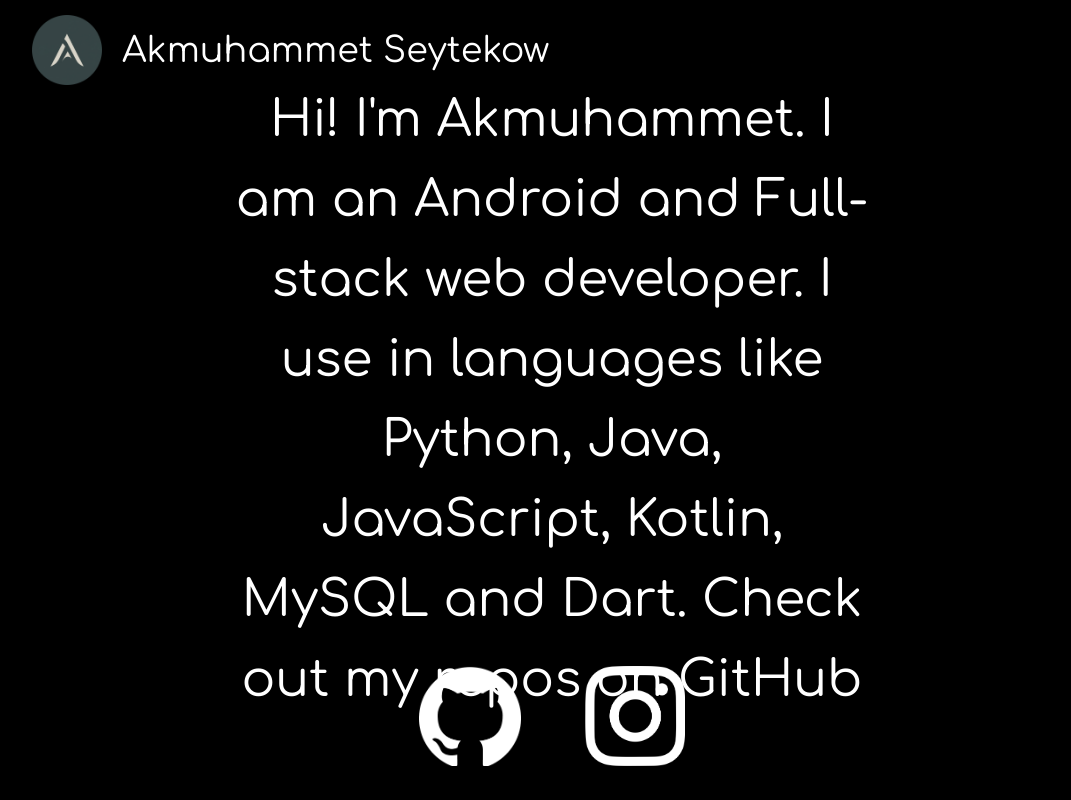
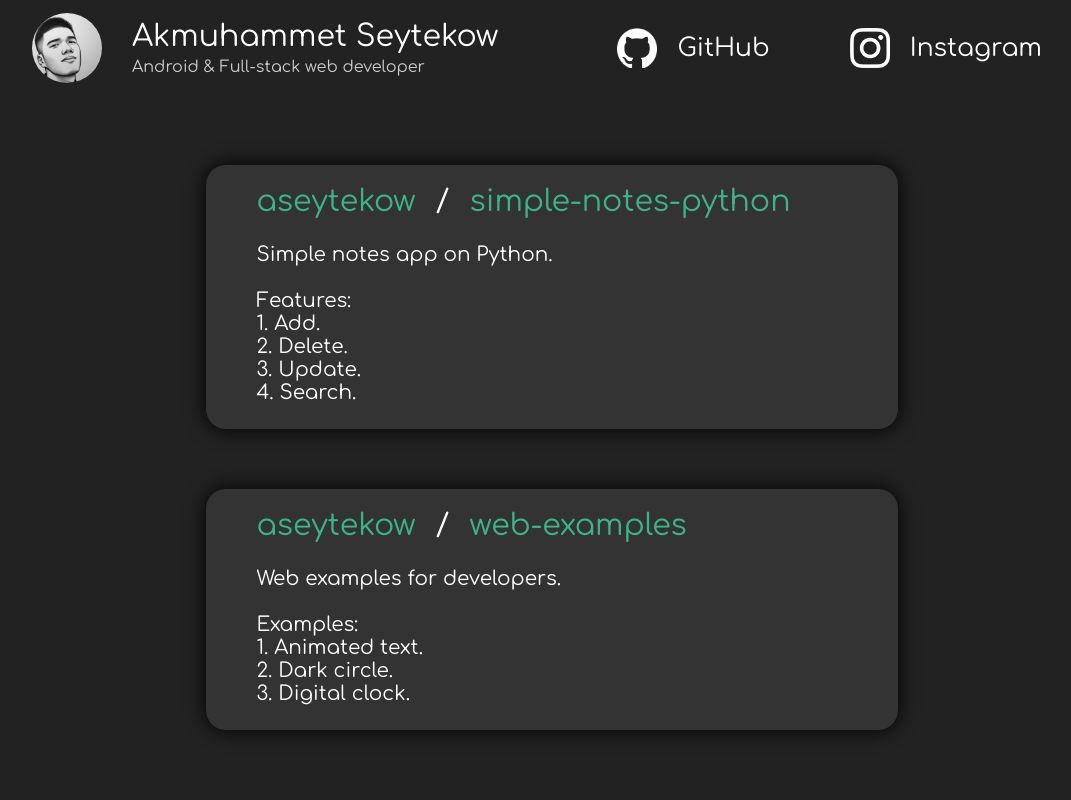
Before and after one commit to aseytekow/aseytekow.github.io, a plain HTML site: page index.html in a window 1280 px wide. Shown: the whole page, without its empty margins (88-1159 px from the left). Drawn offline with Linux system fonts and the light colour scheme.

Commit message:
Redesigned UI.

```diff
--- a/index.html
+++ b/index.html
@@ -7,17 +7,41 @@
   <body>
     <div class="main">
       <div class="toolbar">
-        <img src="./static/icon.png" alt="Icon" class="icon">
+        <div class="row">
+          <img src="./static/icon.jpg" alt="Icon" class="icon">
+          <div class="info">
             <p class="title">Akmuhammet Seytekow</p>
+            <p class="subtitle">Android & Full-stack web developer</p>
           </div>
-      <p class="text">Hi! I'm Akmuhammet. I am an Android and Full-stack web developer. I use in languages like Python, Java, JavaScript, Kotlin, MySQL and Dart. Check out my repos on GitHub</p>
-      <div class="contacts">
+        </div>
+        <div class="row">
           <a href="https://github.com/aseytekow">
             <img src="./static/github.png" alt="GitHub" class="app-icon">
+            <p class="link">GitHub</p>
           </a>
           <a href="https://www.instagram.com/aseytekow.code">
             <img src="./static/instagram.png" alt="Instagram" class="app-icon">
+            <p class="link">Instagram</p>
           </a>
+        </div>
+      </div>
+      <div class="cards">
+        <div class="card">
+          <div class="gitlink">
+            <a href="https://github.com/aseytekow">aseytekow</a>
+            <p>/</p>
+            <a href="https://github.com/aseytekow/simple-notes-python">simple-notes-python</a>
+          </div>
+          <p class="about">Simple notes app on Python.<br><br>Features:<br>1. Add.<br>2. Delete.<br>3. Update.<br>4. Search.</p>
+        </div>
+        <div class="card">
+          <div class="gitlink">
+            <a href="https://github.com/aseytekow">aseytekow</a>
+            <p>/</p>
+            <a href="https://github.com/aseytekow/web-examples">web-examples</a>
+          </div>
+          <p class="about">Web examples for developers.<br><br>Examples:<br>1. Animated text.<br>2. Dark circle.<br>3. Digital clock.</p>
+        </div>
       </div>
     </div>
   </body>
--- a/static/style.css
+++ b/static/style.css
@@ -17,13 +17,13 @@ html, body {
 }
 
 body {
-    background-color: #000;
+    background-color: #222;
     padding: 0 100px;
 }
 
 .main {
     align-items: center;
-    background-color: #000;
+    background-color: #222;
     display: flex;
     flex-direction: column;
     height: 100%;
@@ -36,17 +36,40 @@ body {
     flex-direction: row;
     height: 100px;
     padding: 0 20px;
+    justify-content: space-between;
     width: 100%;
 }
 
+.row {
+    align-items: center;
+    display: flex;
+    flex-direction: row;
+}
+
+.row > a {
+    margin: 0 30px;
+}
+
 .icon {
+    border-radius: 70px;
     height: 70px;
+}
+
+.info {
+    align-items: start;
+    display: flex;
+    flex-direction: column;
+    margin-left: 30px;
 }
 
 .title {
     color: #fff;
-    font-size: 35px;
-    margin-left: 20px;
+    font-size: 30px;
+}
+
+.subtitle {
+    color: #ccc;
+    margin-top: 5px;
 }
 
 .text {
@@ -60,14 +83,62 @@ body {
     transform: translate(-50%, -50%);
 }
 
-.contacts {
-    bottom: 0;
+.cards {
+    align-items: center;
+    display: flex;
+    flex-direction: column;
     height: auto;
-    margin-top: 40px;
-    position: absolute;
+    margin: 20px 0;
+    padding: 20px 0;
+    position: relative;
+    width: 80%;
+}
+
+.card {
+    background-color: #333;
+    border-radius: 20px;
+    box-shadow: 0 0 20px #000;
+    height: fit-content;
+    margin: 30px 0;
+    width: 80%;
+}
+
+.gitlink {
+    display: flex;
+    font-size: 30px;
+    flex-direction: row;
+    margin-top: 20px;
+}
+
+.gitlink > a {
+    color: #3ab489;
+}
+
+.gitlink > p {
+    color: #fff;
+    margin: 0 -30px;
+}
+
+.about {
+    color: #fff;
+    font-size: 20px;
+    margin: 25px 50px;
+}
+
+a {
+    align-items: center;
+    display: flex;
+    flex-direction: row;
+    margin: 0 50px;
 }
 
 .app-icon {
-    height: 100px;
-    margin: 30px;
+    height: 40px;
+    margin: 20px;
 }
+
+.link {
+    color: #fff;
+    font-size: 25px;
+    text-decoration: none;
+}
```
Also changed, not shown: static/icon.jpg (added), static/icon.png (deleted). Lines whose indentation alone changed are shown as unchanged.
